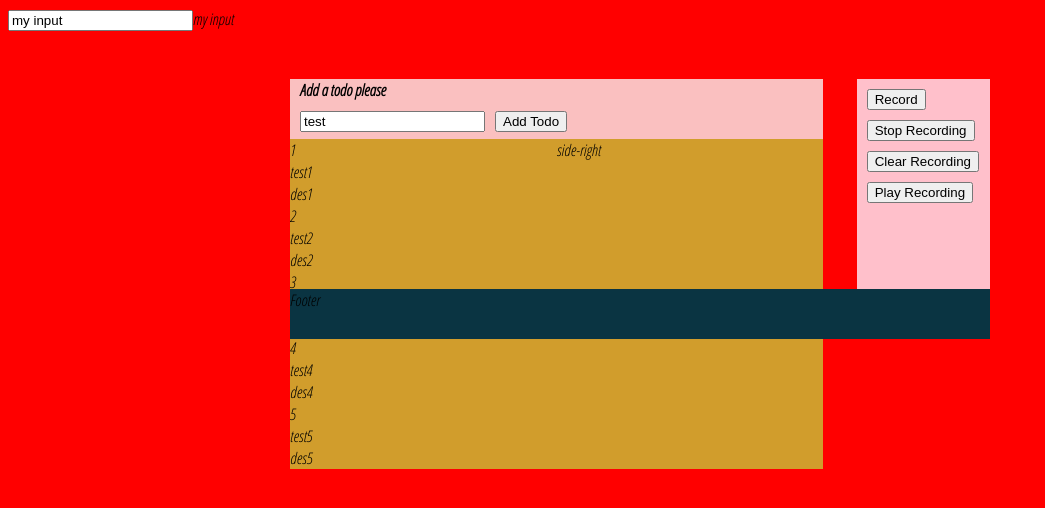
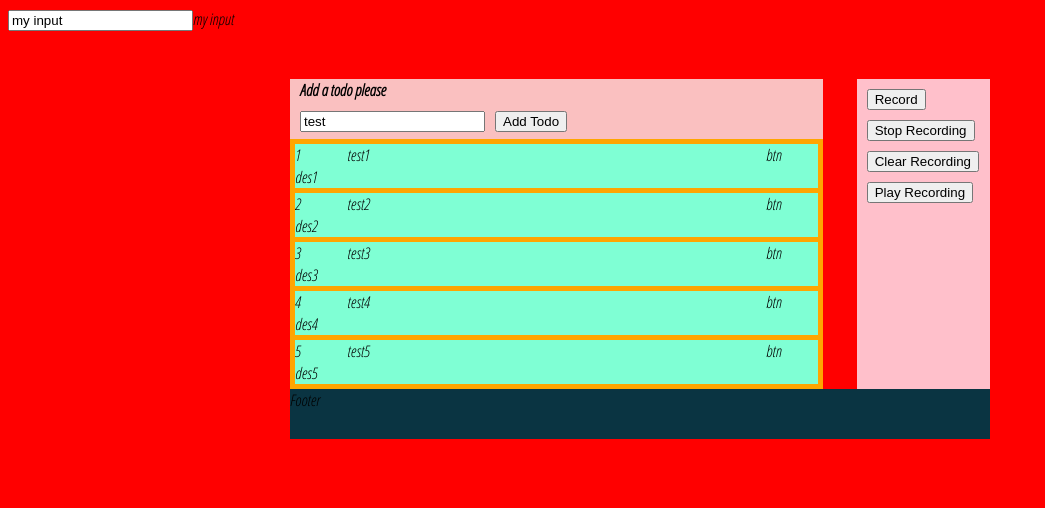
Before and after one commit to code-in-time/react_setup_from_scratch, a React app: page / in a window 1280 px wide. Shown: the top 508 px of the page, without its empty margins (0-1045 px from the left). Built offline with nearby package versions, Linux system fonts and the light colour scheme.

Commit message:
Add todo area

```diff
--- a/src/components/Main.css
+++ b/src/components/Main.css
@@ -3,7 +3,7 @@ div.Main {
   margin: 3em auto;
   display: grid;
   grid-template-columns: 4fr 4fr 0.5fr 2fr;
-  grid-template-rows: 60px 150px 50px;
+  grid-template-rows: 60px auto 50px;
   grid-template-areas:
       "head head . side"
       "main main . side"
@@ -34,16 +34,11 @@ div.Main .item-4 {
 div.Main div.item-2 div.wrapper {
   max-width: 100%;
   display: grid;
-  grid-template-columns:1fr 1fr;
+  grid-template-columns:1fr;
   grid-template-areas:
-      "side-left side-right"
+      "side-left"
 }
 div.Main div.item-2 div.wrapper div.side-left {
   grid-area: side-left;
   background: rgb(209, 157, 44);
 }
-
-div.Main div.item-2 div.wrapper div.side-right {
-  grid-area: side-right;
-  background: rgb(209, 157, 44);
-}
--- a/src/components/Main.tsx
+++ b/src/components/Main.tsx
@@ -14,10 +14,7 @@ const Main = () => {
       <div className="item-2">
 
       <div className="wrapper">
-        <div className="side-left">
           <TodoArea />
-        </div>
-        <div className="side-right">side-right</div>
       </div>
 
       </div>
--- a/src/components/TodoArea.css
+++ b/src/components/TodoArea.css
@@ -1,20 +1,25 @@
-div.TodoArea.area {
+div.TodoArea .area {
   display: grid;
-  /* grid-template: 10px 1fr ; */
+  grid-template-columns: 1fr 4fr 4fr 1fr;
   grid-template-areas:
-  'itemID itemName itemName'
-  'itemDesc itemDesc itemDesc';
+  'itemID itemName itemName itemControl'
+  'itemDesc itemDesc itemDesc itemControl';
+  background-color: aquamarine;
+  margin:5px;
 }
 
-div.TodoArea.area.itemID {
+div.TodoArea .area .itemID {
   grid-area: itemID;
 }
-div.TodoArea.area.itemName {
+div.TodoArea .area .itemName {
   grid-area: itemName;
 }
-div.TodoArea.area.itemDate {
+div.TodoArea .area .itemDate {
   grid-area: itemDate;
 }
-div.TodoArea.area.itemDesc {
+div.TodoArea .area .itemDesc {
   grid-area: itemDesc;
 }
+div.TodoArea .area .itemControl {
+  grid-area: itemControl;
+}
--- a/src/components/TodoArea.tsx
+++ b/src/components/TodoArea.tsx
@@ -25,6 +25,7 @@ const TodoArea = observer(() => {
           <div className="itemName">{v.name}</div>
           {/*<div className="itemDate">{v.creationDate}</div>*/}
           <div className="itemDesc">{v.description}</div>
+          <div className="itemControl">btn</div>
         </div>
       ))}
     </div>
```
